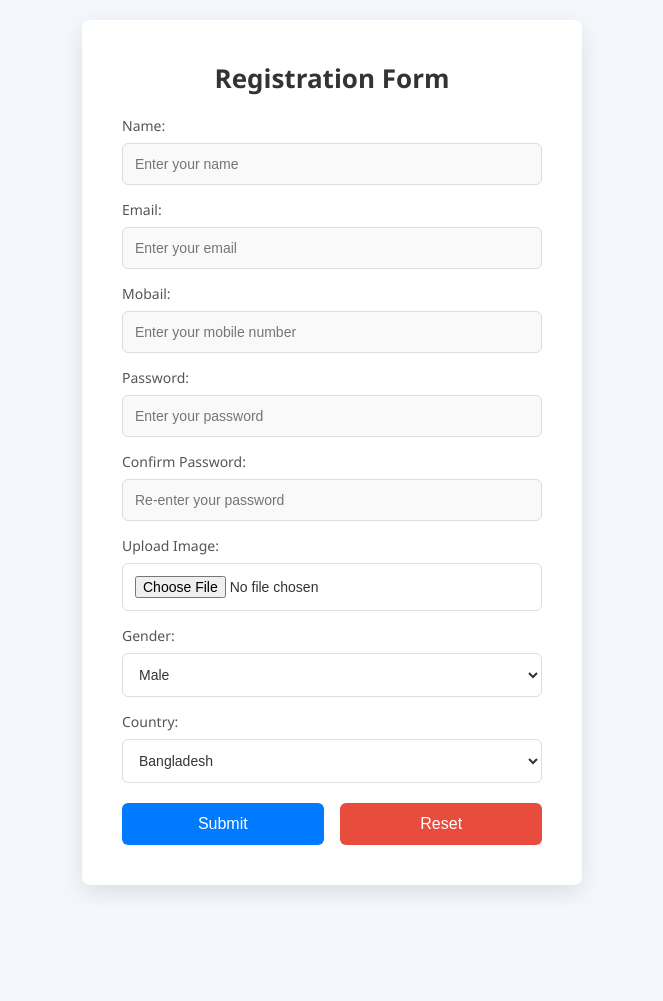
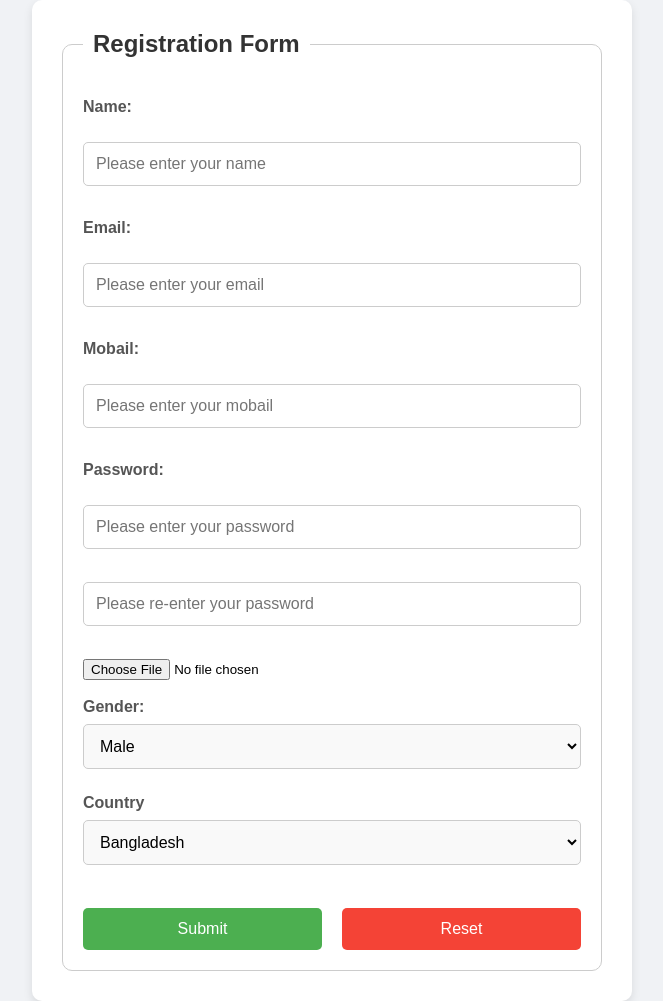
Before and after one commit to shahriarnaiem-rafi/First-Track-Courier, a PHP site: page /Fast-Track/rootfolder/registration.php in a window 1280 px wide. Shown: the whole page, without its empty margins (308-971 px from the left). Before the commit the page ends 893 px from the top, so only its background shows below. Run offline with PHP 8.4, Linux system fonts and the light colour scheme.

Commit message:
this is my personal project2

```diff
--- a/rootfolder/registration.php
+++ b/rootfolder/registration.php
@@ -1,3 +1,47 @@
+<?php
+$database = mysqli_connect("localhost", "root", "", "fasttrack");
+$errors = [];
+if (isset($_POST["submit"])) {
+
+
+    $name = $_POST["name"];
+    $email = $_POST["email"];
+    $mobail = $_POST["mobail"];
+    $password = $_POST["password"];
+    $confirm = $_POST["confirm"];
+
+    $gendar = $_POST["gendarp"];
+    $country = $_POST["country"];
+
+     //empty chek
+     if (empty($name)) $errors['name'] = " Name is required.";
+     if (empty($email)) $errors['email'] = "email is required.";
+     if (empty($mobail)) $errors['mobail'] = "mobail is required.";
+     if (empty($password)) $errors['password'] = "Password is required.";
+     if ($password !== $confirm) $errors['confirm'] = "Passwords do not match.";
+
+     if (empty($errors)) {
+   // Check if email already exists
+   $select = "SELECT * FROM registration WHERE email = '$email'";
+   $result = mysqli_query($database, $select);
+
+   if (mysqli_num_rows($result) > 0) {
+    $errors['email'] = "Email already registered.";
+    } else {
+    // Hash password before saving to the database
+    $hashedPassword = password_hash($password, PASSWORD_DEFAULT);
+
+    $sql = "INSERT INTO registration(name,email,mobail,password,gendar,country) VALUES('$name','$email','$mobail','$hashedPassword','$gendar','$country')";
+        if (mysqli_query($database, $sql) == TRUE) {
+            header("location:login.php");
+        }
+        else {
+            $errors['general'] = "Error: " . mysqli_error($database);
+        }
+    }
+}
+}
+?>
 <!DOCTYPE html>
 <html lang="en">
 
@@ -6,7 +50,7 @@
     <meta name="viewport" content="width=device-width, initial-scale=1.0">
     <title>Registration Form</title>
     <style>
-        /* Resetting styles */
+        /* General Reset */
         * {
             margin: 0;
             padding: 0;
@@ -14,196 +58,194 @@
         }
 
         body {
-            font-family: 'Segoe UI', Tahoma, Geneva, Verdana, sans-serif;
-            background-color: #f4f7fb;
+            font-family: Arial, sans-serif;
+            background-color: #f0f2f5;
             display: flex;
             justify-content: center;
             align-items: center;
-            min-height: 100vh;
-            padding: 20px;
+
         }
 
         form {
-            background-color: #ffffff;
+            background-color: #fff;
+            padding: 30px;
+            border-radius: 10px;
+            box-shadow: 0 4px 10px rgba(0, 0, 0, 0.1);
             width: 100%;
-            max-width: 500px;
-            border-radius: 8px;
-            box-shadow: 0 8px 24px rgba(0, 0, 0, 0.1);
-            padding: 40px;
+            max-width: 600px;
             text-align: left;
         }
 
         fieldset {
-            border: none;
-            padding: 0;
+            border: 1px solid #ccc;
+            padding: 20px;
+            border-radius: 10px;
         }
 
         legend {
-            font-size: 26px;
+            font-size: 24px;
             font-weight: bold;
+            color: #333;
+            padding: 0 10px;
             margin-bottom: 20px;
-            color: #333;
-            text-align: center;
         }
 
         label {
+            font-size: 16px;
+            font-weight: bold;
+            color: #555;
             display: block;
-            font-size: 14px;
-            color: #555;
             margin-bottom: 8px;
-            font-weight: 500;
         }
 
         input[type="text"],
         input[type="email"],
         input[type="number"],
         input[type="password"],
-        select,
-        input[type="file"] {
+        select {
             width: 100%;
             padding: 12px;
-            margin-bottom: 20px;
-            border: 1px solid #ddd;
-            border-radius: 6px;
-            background-color: #f9f9f9;
-            font-size: 14px;
-            color: #333;
-            transition: border 0.3s ease;
+            margin-bottom: 15px;
+            border: 1px solid #ccc;
+            border-radius: 5px;
+            font-size: 16px;
+            box-sizing: border-box;
         }
 
         input[type="text"]:focus,
         input[type="email"]:focus,
         input[type="number"]:focus,
         input[type="password"]:focus,
-        select:focus,
-        input[type="file"]:focus {
-            border-color: #007bff;
+        select:focus {
+            border-color: #4CAF50;
             outline: none;
         }
 
         small {
-            color: #e74c3c;
+            color: red;
             font-size: 12px;
-            margin-top: -15px;
-            display: block;
-            margin-bottom: 10px;
+            margin-top: 5px;
+        }
+
+        input[type="submit"],
+        input[type="reset"] {
+            width: 48%;
+            padding: 12px;
+            background-color: #4CAF50;
+            color: white;
+            border: none;
+            border-radius: 5px;
+            font-size: 16px;
+            cursor: pointer;
+            transition: background-color 0.3s ease;
+            margin-top: 10px;
+        }
+
+        input[type="submit"]:hover,
+        input[type="reset"]:hover {
+            background-color: #45a049;
+        }
+
+        input[type="reset"] {
+            background-color: #f44336;
+        }
+
+        input[type="reset"]:hover {
+            background-color: #d32f2f;
         }
 
         .btn-div {
             display: flex;
             justify-content: space-between;
+            align-items: center;
+            gap: 10px;
         }
 
-        input[type="submit"],
-        input[type="reset"] {
-            padding: 12px 20px;
-            width: 48%;
-            font-size: 16px;
-            border: none;
-            border-radius: 6px;
-            cursor: pointer;
-            transition: all 0.3s ease;
+        select {
+            background-color: #f9f9f9;
+            padding: 12px;
         }
 
-        input[type="submit"] {
-            background-color: #007bff;
-            color: #fff;
+        select option {
+            padding: 10px;
         }
 
-        input[type="submit"]:hover {
-            background-color: #0056b3;
-        }
-
-        input[type="reset"] {
-            background-color: #e74c3c;
-            color: #fff;
-        }
-
-        input[type="reset"]:hover {
-            background-color: #c0392b;
-        }
-
-        select,
-        input[type="file"] {
-            background-color: #fff;
-            border: 1px solid #ddd;
+        p {
+            margin-bottom: 10px;
         }
 
         @media (max-width: 600px) {
             form {
                 padding: 20px;
+                width: 100%;
             }
 
             input[type="submit"],
             input[type="reset"] {
                 width: 100%;
-            }
-
-            .btn-div {
-                flex-direction: column;
-            }
-
-            input[type="submit"],
-            input[type="reset"] {
-                margin-bottom: 10px;
+                margin-top: 10px;
             }
         }
     </style>
+
 </head>
 
 <body>
 
     <form action="#" method="post">
         <fieldset>
-            <legend>Registration Form</legend>
+            <legend> Registration Form</legend>
+            <label for="">Name: </label><br>
+            <input type="text" name="name" placeholder="Please enter your name"><br>
+            <small class="text-red-500"><?= $errors['name'] ?? '' ?></small><br>
 
-            <label for="name">Name:</label>
-            <input type="text" name="name" placeholder="Enter your name" id="name">
-            <small class="text-red-500"><?= $errors['name'] ?? '' ?></small>
+            <label for="">Email: </label><br>
+            <input type="email" name="email" placeholder="Please enter your email"><br>
+            <small class="text-red-500"><?= $errors['email'] ?? '' ?></small><br>
+            <label for="">Mobail: </label><br>
+            <input type="number" name="mobail" placeholder="Please enter your mobail"><br>
+            <small class="text-red-500"><?= $errors['mobail'] ?? '' ?></small><br>
+            <label for="">Password: </label><br>
+            <input type="password" name="password" placeholder="Please enter your password"><br>
+            <small class="text-red-500"><?= $errors['password'] ?? '' ?></small><br>
+            <input type="password" name="confirm" placeholder="Please re-enter your password"><br>
+            <small class="text-red-500"><?= $errors['confirm'] ?? '' ?></small><br>
+            <input type="file"  name="image"><br>
+            <small class="text-red-500"><?= $errors['image'] ?? '' ?></small><br>
 
-            <label for="email">Email:</label>
-            <input type="email" name="email" placeholder="Enter your email" id="email">
-            <small class="text-red-500"><?= $errors['email'] ?? '' ?></small>
 
-            <label for="mobail">Mobail:</label>
-            <input type="number" name="mobail" placeholder="Enter your mobile number" id="mobail">
-            <small class="text-red-500"><?= $errors['mobail'] ?? '' ?></small>
+            <p>
+                <label for="">Gender: </label>
+                <select name="gendarp">
 
-            <label for="password">Password:</label>
-            <input type="password" name="password" placeholder="Enter your password" id="password">
-            <small class="text-red-500"><?= $errors['password'] ?? '' ?></small>
-
-            <label for="confirm">Confirm Password:</label>
-            <input type="password" name="confirm" placeholder="Re-enter your password" id="confirm">
-            <small class="text-red-500"><?= $errors['confirm'] ?? '' ?></small>
-
-            <label for="image">Upload Image:</label>
-            <input type="file" name="image" id="image">
-            <small class="text-red-500"><?= $errors['image'] ?? '' ?></small>
-
-            <label for="gendarp">Gender:</label>
-            <select name="gendarp" id="gendarp">
-                <option value="Male">Male</option>
-                <option value="Female">Female</option>
-            </select>
+                    <option value="Male">Male</option>
+                    <option value="Female">Female</option>
+                </select>
+            </p>
             <small class="text-red-500"><?= $errors['gendarp'] ?? '' ?></small>
 
-            <label for="country">Country:</label>
-            <select name="country" id="country">
+
+            <label for="">Country</label>
+            <select name="country" id="">
                 <option value="Bangladesh">Bangladesh</option>
                 <option value="Iran">Iran</option>
-                <option value="Afghanistan">Afghanistan</option>
-                <option value="Saudi">Saudi Arabia</option>
+                <option value="Afganistan">Afganistan</option>
+                <option value="Soudi">Soudi</option>
+
             </select>
 
+
+            <br><br>
             <div class="btn-div">
-                <input type="submit" value="Submit" name="submit">
-                <input type="reset" value="Reset">
+                <input type="submit" value="Submit" class="btn" name="submit">
+                <input type="reset" value="Reset" class="btn">
             </div>
+
 
         </fieldset>
     </form>
 
+
 </body>
 
 </html>
```
